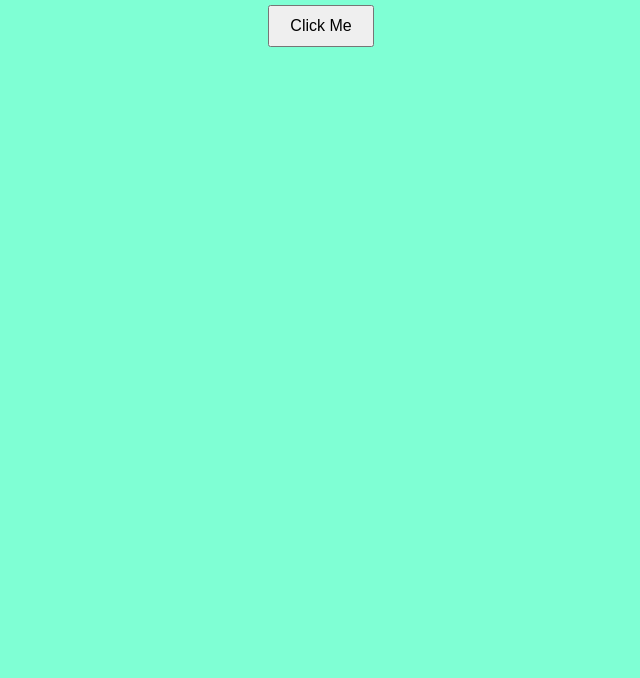
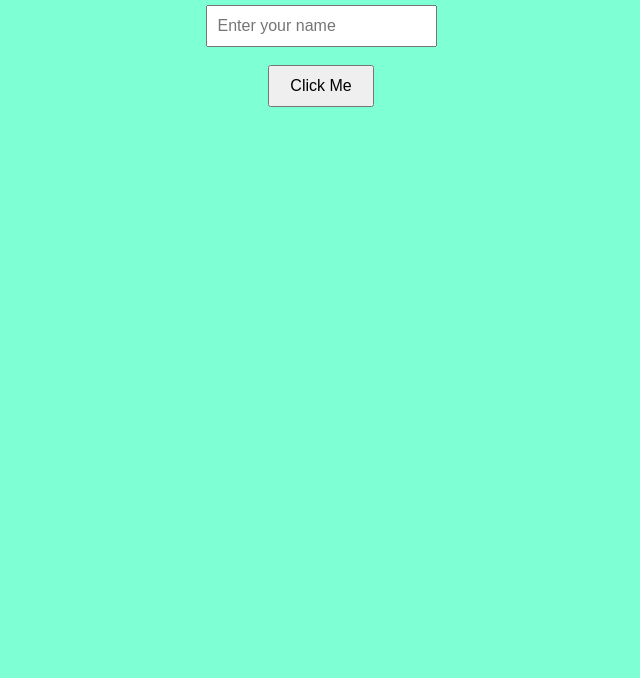
Before and after one commit to abhaysen07/Interactive-Greeting, a plain HTML site: page index.html in a window 1280 px wide. Shown: the part 122-800 px from the top of the page, without its empty margins (319-959 px from the left). Drawn offline with Linux system fonts and the light colour scheme.

Commit message:
edited html

```diff
--- a/index.html
+++ b/index.html
@@ -17,6 +17,11 @@
             margin-bottom: 20px;
         }
 
+        input {
+            padding: 10px;
+            font-size: 16px;
+        }
+
         button {
             padding: 10px 20px;
             font-size: 16px;
@@ -34,6 +39,11 @@
 
     <h1>Welcome to Abhishek Logics</h1>
 
+    <!-- NEW INPUT BOX ADDED -->
+    <input type="text" id="nameInput" placeholder="Enter your name">
+
+    <br><br>
+
     <button id="greetBtn">Click Me</button>
 
     <p id="output"></p>
```
